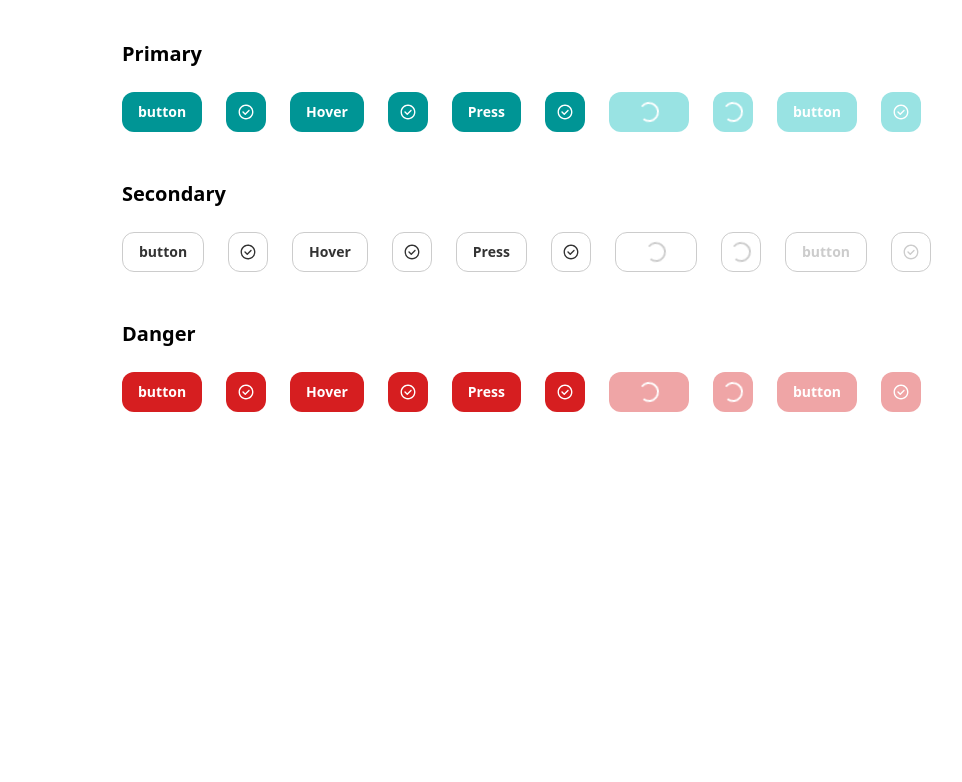
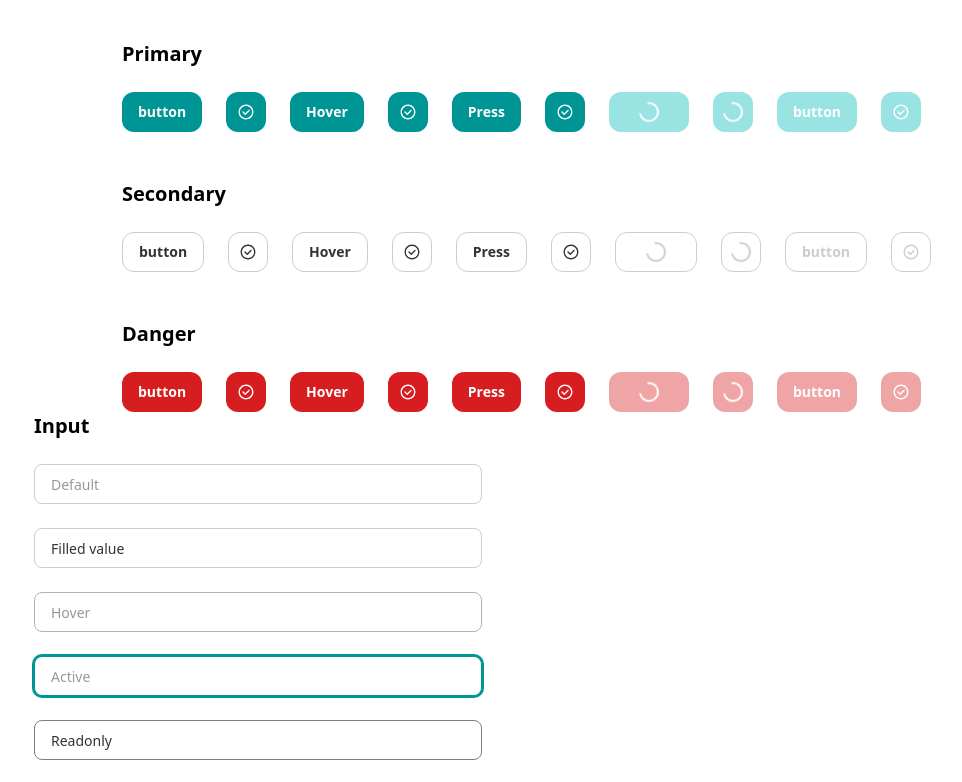
Before and after one commit to Negar-rezaei/artist-dashboard, a Next.js app: page / in a window 1280 px wide. Shown: the top 782 px of the page, without its empty margins (6-968 px from the left). Built offline with nearby package versions, Linux system fonts and the light colour scheme.

Commit message:
feat(input): implement design system input component

```diff
--- a/src/app/page.tsx
+++ b/src/app/page.tsx
@@ -1,5 +1,6 @@
 import { Button } from "@/components/ui/button/Button";
 import { Icon } from "@/components/ui/icon/Icon";
+import { Input } from "@/components/ui/input";
 
 const states = [
   {
@@ -22,17 +23,12 @@ export default function Home() {
       <div className="mx-auto flex max-w-5xl flex-col gap-12">
         {states.map(({ title, variant }) => (
           <section key={variant}>
-            <h2 className="mb-6 heading-md">
-              {title}
-            </h2>
+            <h2 className="mb-6 heading-md">{title}</h2>
 
             <div className="flex flex-wrap items-center gap-6">
-
               {/* Default Text */}
 
-              <Button variant={variant}>
-                button
-              </Button>
+              <Button variant={variant}>button</Button>
 
               {/* Default Icon */}
 
@@ -44,10 +40,7 @@ export default function Home() {
 
               {/* Hover */}
 
-              <Button
-                variant={variant}
-                className="pointer-events-none"
-              >
+              <Button variant={variant} className="pointer-events-none">
                 Hover
               </Button>
 
@@ -59,10 +52,7 @@ export default function Home() {
 
               {/* Press */}
 
-              <Button
-                variant={variant}
-                className="pointer-events-none"
-              >
+              <Button variant={variant} className="pointer-events-none">
                 Press
               </Button>
 
@@ -74,10 +64,7 @@ export default function Home() {
 
               {/* Loading */}
 
-              <Button
-                variant={variant}
-                loading
-              >
+              <Button variant={variant} loading>
                 button
               </Button>
 
@@ -90,10 +77,7 @@ export default function Home() {
 
               {/* Disabled */}
 
-              <Button
-                variant={variant}
-                disabled
-              >
+              <Button variant={variant} disabled>
                 button
               </Button>
 
@@ -103,11 +87,80 @@ export default function Home() {
                 icon={<Icon name="checkCircle" size={18} />}
                 aria-label="disabled"
               />
-
             </div>
           </section>
         ))}
       </div>
+
+      <section>
+        <h2 className="mb-6 heading-md">Input</h2>
+
+        <div className="flex flex-col gap-6 max-w-md">
+          {/* Default */}
+
+          <Input placeholder="Default" />
+
+          {/* Filled */}
+
+          <Input defaultValue="Filled value" />
+
+          {/* Hover */}
+
+          <Input
+            placeholder="Hover"
+            className="pointer-events-none border-input-border-hover"
+          />
+
+          {/* Active */}
+
+          <Input
+            placeholder="Active"
+            className="border-input-border-active ring-2 ring-input-border-active"
+          />
+
+          {/* Readonly */}
+
+          <Input defaultValue="Readonly" readOnly />
+
+          {/* Disabled */}
+
+          <Input placeholder="Disabled" disabled />
+
+          {/* Error */}
+
+          <Input placeholder="Error" error />
+
+          {/* Left Icon */}
+
+          <Input
+            placeholder="Search..."
+            leftAdornment={<Icon name="warning" size={18} />}
+          />
+
+          {/* Right Icon */}
+
+          <Input
+            placeholder="Password"
+            rightAdornment={<Icon name="warning" size={18} />}
+          />
+
+          {/* Loading */}
+
+          <Input placeholder="Loading..." loading />
+
+          {/* Large */}
+
+          <Input size="lg" placeholder="Large" />
+
+          {/* Medium */}
+
+          <Input size="md" placeholder="Medium" />
+
+          {/* Small */}
+
+          <Input size="sm" placeholder="Small" />
+        </div>
+      </section>
     </main>
   );
 }
--- /dev/null
+++ b/src/components/ui/input/Input.tsx
@@ -0,0 +1,74 @@
+import { forwardRef } from "react";
+
+import { cn } from "@/lib/cn";
+
+import { inputVariants } from "./input.variants";
+
+import { Spinner } from "../../shared/spinner/Spinner";
+import type { InputProps } from "./input.types";
+
+export const Input = forwardRef<HTMLInputElement, InputProps>(
+  (
+    {
+      size,
+
+      error,
+
+      loading,
+
+      leftAdornment,
+
+      rightAdornment,
+
+      disabled,
+
+      readOnly,
+
+      className,
+
+      ...props
+    },
+    ref
+  ) => {
+    return (
+      <div className="relative w-full">
+        {leftAdornment && (
+          <span className="absolute left-3 top-1/2 z-0 flex shrink-0 -translate-y-1/2 items-center justify-center text-input-fg">
+            {leftAdornment}
+          </span>
+        )}
+
+        <input
+          ref={ref}
+          disabled={disabled}
+          readOnly={readOnly}
+          aria-invalid={error || undefined}
+          className={cn(
+            inputVariants({
+              size,
+
+              error,
+
+              state: disabled ? "disabled" : readOnly ? "readonly" : "default",
+
+              hasLeftAdornment: !!leftAdornment,
+
+              hasRightAdornment: !!rightAdornment || loading,
+            }),
+
+            className
+          )}
+          {...props}
+        />
+
+        {(rightAdornment || loading) && (
+          <span className="absolute right-3 top-1/2 flex shrink-0 -translate-y-1/2 items-center justify-center text-input-fg">
+            {loading ? <Spinner /> : rightAdornment}
+          </span>
+        )}
+      </div>
+    );
+  }
+);
+
+Input.displayName = "Input";
--- /dev/null
+++ b/src/components/ui/input/index.ts
@@ -0,0 +1 @@
+export { Input } from "./Input";
--- /dev/null
+++ b/src/components/ui/input/input.types.ts
@@ -0,0 +1,19 @@
+import type {
+  InputHTMLAttributes,
+  ReactNode,
+} from "react";
+
+export type InputSize = "sm" | "md" | "lg";
+
+export interface InputProps
+  extends Omit<InputHTMLAttributes<HTMLInputElement>, "size"> {
+  size?: InputSize;
+
+  error?: boolean;
+
+  loading?: boolean;
+
+  leftAdornment?: ReactNode;
+
+  rightAdornment?: ReactNode;
+}
--- /dev/null
+++ b/src/components/ui/input/input.variants.ts
@@ -0,0 +1,96 @@
+import { cva } from "class-variance-authority";
+
+const base = `
+relative
+w-full
+rounded-lg
+border
+bg-input-bg
+text-input-fg
+placeholder:text-input-placeholder
+transition-[border-color,box-shadow,color]
+duration-200
+outline-none
+
+focus-visible:ring-1
+focus-visible:ring-input-border-active
+focus-visible:ring-offset-1
+
+disabled:cursor-not-allowed
+disabled:pointer-events-none
+
+read-only:cursor-default
+`;
+
+export const inputVariants = cva(base, {
+  variants: {
+    size: {
+      sm: `
+        h-9
+        px-3
+        body-md
+      `,
+      md: `
+        h-10
+        px-4
+        body-md
+      `,
+      lg: `
+        h-12
+        px-5
+        body-lg
+      `,
+    },
+
+    state: {
+      default: `
+        border-input-border
+      `,
+
+      hover: `
+        border-input-border-hover
+      `,
+
+      active: `
+        border-input-border-active
+      `,
+
+      readonly: `
+        border-input-border-readonly
+      `,
+
+      disabled: `
+        border-input-border-disabled
+        bg-input-bg-disabled
+        text-input-fg-disabled
+      `,
+    },
+
+    error: {
+      true: `
+        border-input-border-error
+        hover:border-input-border-error
+        focus:border-input-border-error
+      `,
+      false: "",
+    },
+
+    hasLeftAdornment: {
+      true: "pl-10",
+      false: "",
+    },
+
+    hasRightAdornment: {
+      true: "pr-10",
+      false: "",
+    },
+  },
+
+  defaultVariants: {
+    size: "md",
+    state: "default",
+    error: false,
+    hasLeftAdornment: false,
+    hasRightAdornment: false,
+  },
+});
--- a/src/design-system/tokens/component.css
+++ b/src/design-system/tokens/component.css
@@ -34,4 +34,23 @@
 
     --button-danger-fg: #ffffff;
 
+
+    /* INPUT */
+
+    --input-bg: var(--neutral-bg1-default);
+    --input-bg-disabled: var(--neutral-bg1-default);
+
+    --input-border: var(--neutral-st2-default);
+    --input-border-hover: var(--neutral-st2-hover);
+    --input-border-active: var(--primary-fg1-default);
+    --input-border-disabled: var(--neutral-st2-disable);
+    --input-border-readonly: var(--neutral-st1-default);
+    --input-border-error: var(--error-fg1-default);
+
+    --input-fg: var(--neutral-fg1-default);
+    --input-fg-disabled: var(--neutral-fg1-disable);
+
+    --input-placeholder: var(--neutral-fg2-default);
+    --input-placeholder-disabled: var(--neutral-fg2-disable);
+
   }
--- a/src/design-system/tokens/primitive.css
+++ b/src/design-system/tokens/primitive.css
@@ -18,7 +18,27 @@
 
     /* Neutral */
 
+    --neutral-bg1-default: #FFFFFF;
+
+    --neutral-st1-default: #7F7F7F;
+    --neutral-st1-disable: #7F7F7F;
+
     --neutral-st2-default: #CCCCCC;
+    --neutral-st2-hover: #B3B3B3;
     --neutral-st2-disable: #CCCCCC;
 
+    --neutral-fg1-default: #333333;
+    --neutral-fg1-disable: #CCCCCC;
+
+    --neutral-fg2-default: #999999;
+    --neutral-fg2-disable: #CCCCCC;
+
+    /* Primary - Foreground */
+
+    --primary-fg1-default: #009595;
+
+    /* Error - Foreground */
+
+    --error-fg1-default: #D61E20;
+
   }
--- a/src/styles/theme.css
+++ b/src/styles/theme.css
@@ -27,8 +27,27 @@
     --color-button-danger-disabled: var(--button-danger-bg-disabled);
     --color-button-danger-fg: var(--button-danger-fg);
 
+    /* Input */
+
+    --color-input-bg: var(--input-bg);
+    --color-input-bg-disabled: var(--input-bg-disabled);
+
+    --color-input-border: var(--input-border);
+    --color-input-border-hover: var(--input-border-hover);
+    --color-input-border-active: var(--input-border-active);
+    --color-input-border-disabled: var(--input-border-disabled);
+    --color-input-border-readonly: var(--input-border-readonly);
+    --color-input-border-error: var(--input-border-error);
+
+    --color-input-fg: var(--input-fg);
+    --color-input-fg-disabled: var(--input-fg-disabled);
+
+    --color-input-placeholder: var(--input-placeholder);
+    --color-input-placeholder-disabled: var(--input-placeholder-disabled);
+
     /* Radius */
 
     --radius-button: 12px;
+    --radius-input: 8px;
 
 }
```
